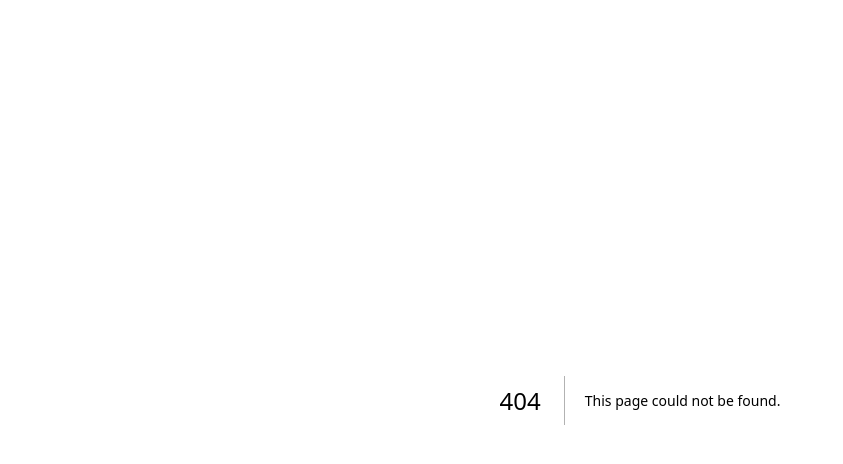
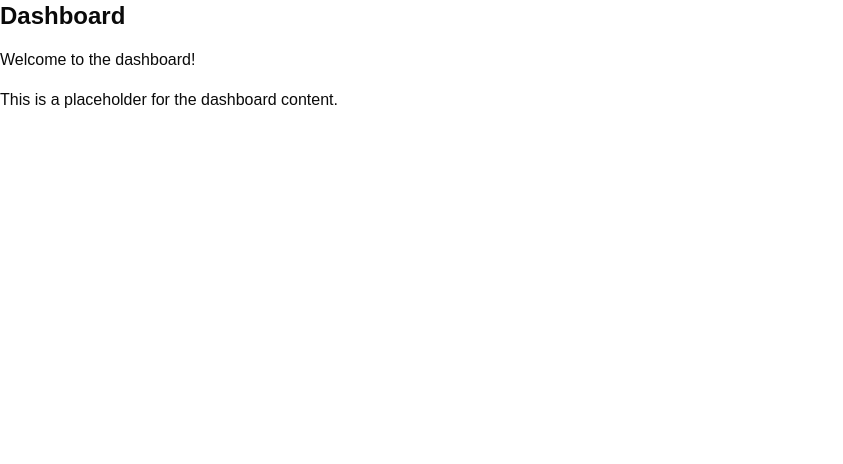
Before and after one commit to Yield-Net/full-stack, a Next.js app in the folder frontend/: page /dashboard in a window 1280 px wide. Before the commit this address had no page. Shown: the top 464 px of the page, without its empty margins (0-843 px from the left). Built offline with nearby package versions, Linux system fonts and the light colour scheme.

Commit message:
user redirects

```diff
--- /dev/null
+++ b/frontend/app/dashboard/page.tsx
@@ -0,0 +1,11 @@
+
+
+export default function Dashboard() {
+  return (
+    <main>
+      <h1 className="text-2xl font-bold">Dashboard</h1>
+      <p className="mt-4">Welcome to the dashboard!</p>
+      <p className="mt-4">This is a placeholder for the dashboard content.</p>
+    </main>
+  )
+}
--- a/frontend/app/login/page.tsx
+++ b/frontend/app/login/page.tsx
@@ -6,6 +6,8 @@ import { OpenloginAdapter } from "@web3auth/openlogin-adapter";
 import { CHAIN_NAMESPACES } from "@web3auth/base";
 import { ethers } from "ethers";
 import axios from "axios";
+
+import { useRouter } from 'next/navigation';
 
 import { Button } from "@/components/ui/button";
 import { Card, CardContent, CardHeader, CardTitle } from "@/components/ui/card";
@@ -17,6 +19,8 @@ export default function LoginPage() {
   const [provider, setProvider] = useState<any>(null);
   const [userAddress, setUserAddress] = useState<string | null>(null);
   const [ethBalance, setEthBalance] = useState<number | null>(null);
+
+  const router = useRouter(); // Move useRouter here
 
   useEffect(() => {
     const init = async () => {
@@ -52,8 +56,15 @@ export default function LoginPage() {
       const response = await DefaultService.loginUserAuthLoginPost({
         wallet_address: wallet,
       });
+      console.log("Login response", response);
 
       setEthBalance(response.balance);
+
+      if (response.hasProfile) {
+        router.push('/dashboard');
+      } else {
+        router.push('/form');
+      }
     } catch (err) {
       console.error("Backend error", err);
     }
```
